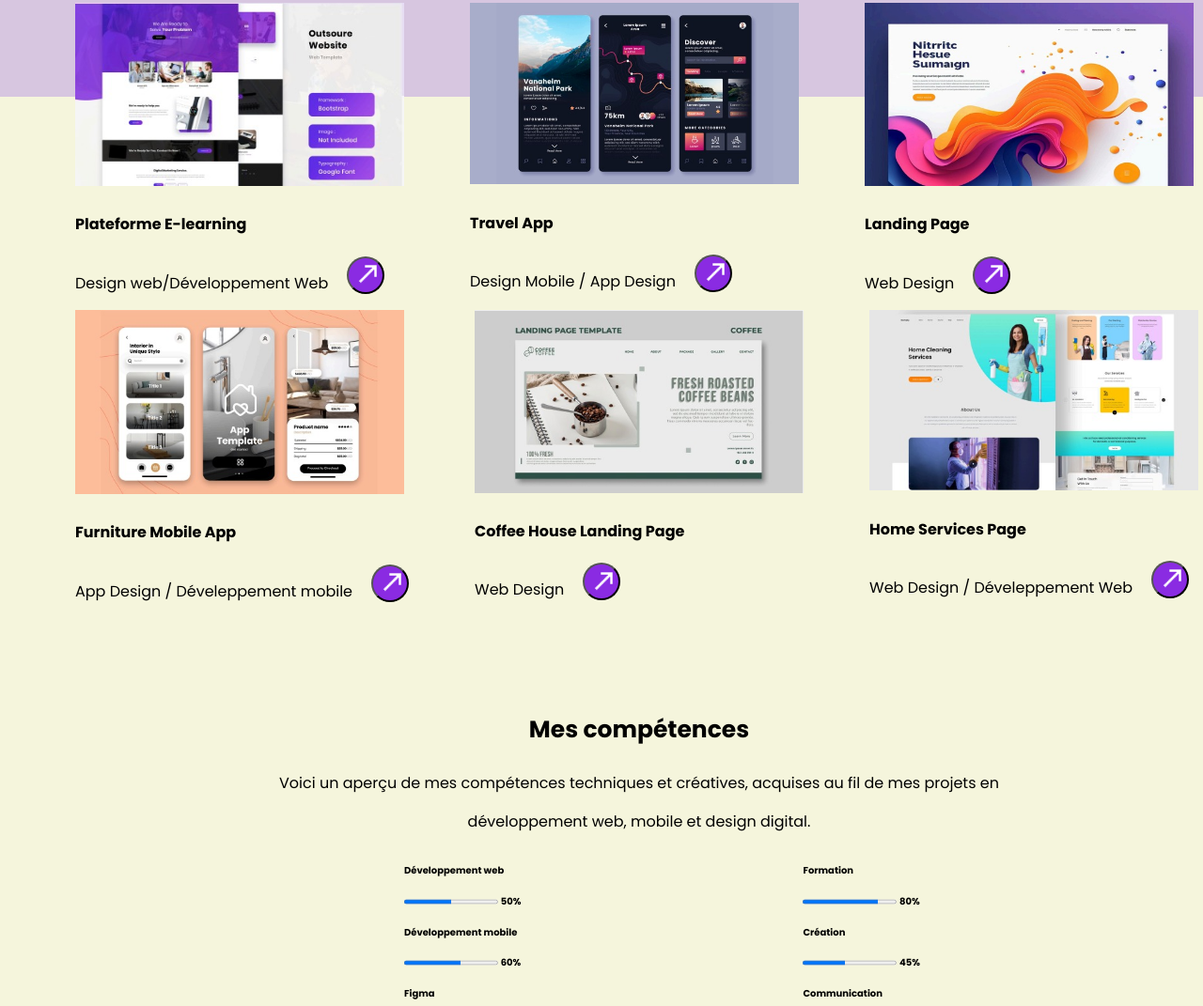
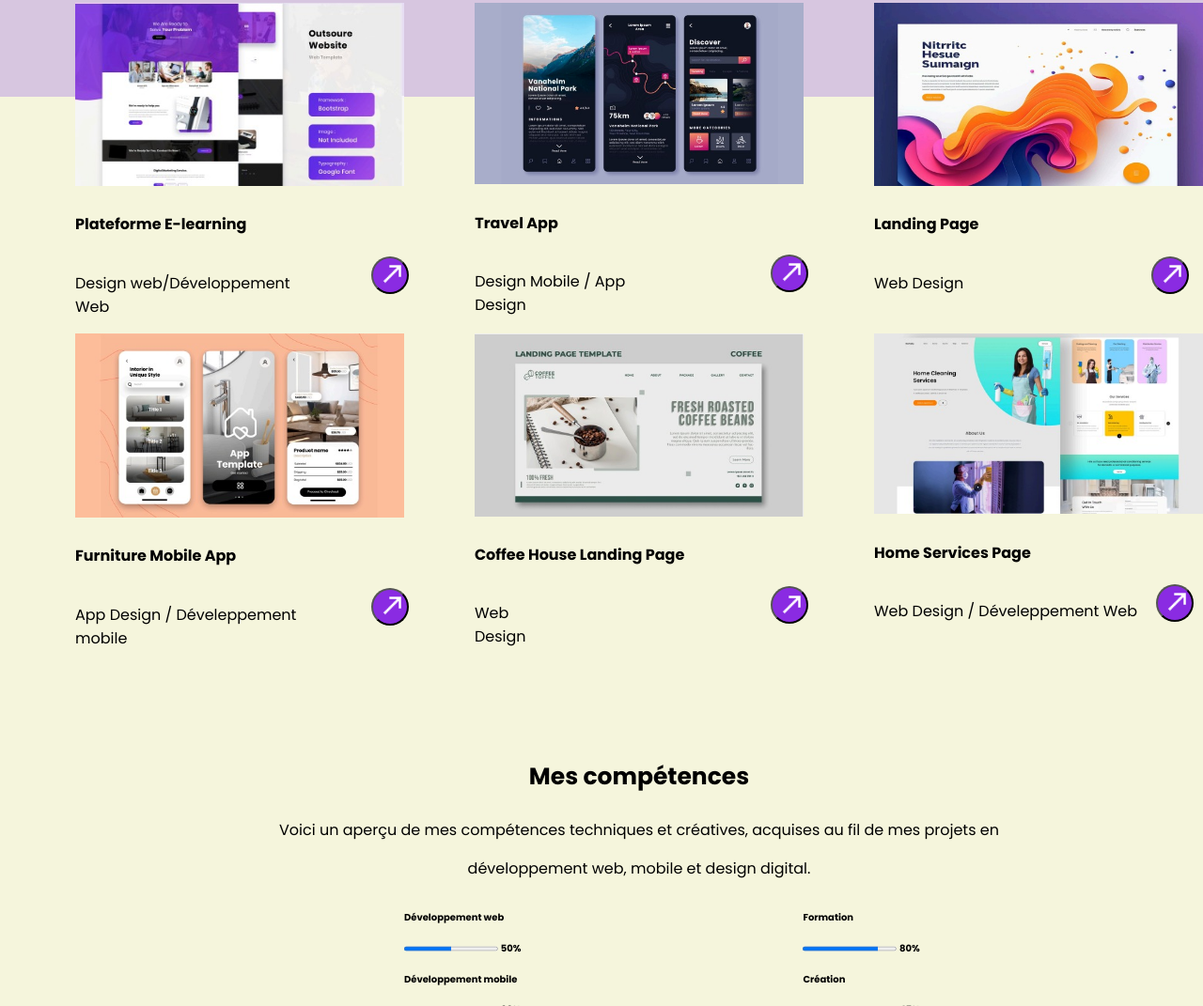
Before and after one commit to Maruisbg/Mon-Portfolio, a plain HTML site: page index.html in a window 1280 px wide. Shown: the part 1577-2648 px from the top of the page at 94% size. Drawn offline with Linux system fonts and the light colour scheme.

Commit message:
all modification

```diff
--- a/css/portfolio1.css
+++ b/css/portfolio1.css
@@ -244,6 +244,22 @@ span{
     background-color: blueviolet;
 }
 
+#but3{
+    margin-left: 200px;
+}
+
+#but2{
+    margin-left: 180px;
+}
+
+#but1{
+    margin-left: 90px;
+}
+
+#but4{
+    margin-left: 40px;
+}
+
 
 /* Mes compétences */
 .compétences{
--- a/index.html
+++ b/index.html
@@ -135,7 +135,7 @@
             <h4 class="classe-h4">Plateforme E-learning</h4>
             <section class="img-but">
                 <p>Design web/Développement Web</p>
-                <button class="cercle-fleche"><img src="./image/1e.png" alt=""width="30px" height="30px"></button>
+                <button class="cercle-fleche" id="but4"><img src="./image/1e.png" alt=""width="30px" height="30px"></button>
             </section>
         </div>
         <div>
@@ -143,7 +143,7 @@
             <h4 class="classe-h4">Travel App</h4>
             <section class="img-but">
                 <p>Design Mobile / App Design</p>
-                <button class="cercle-fleche"><img src="./image/1e.png" alt="" width="30px" height="30px"></button>
+                <button class="cercle-fleche" id="but1"><img src="./image/1e.png" alt="" width="30px" height="30px"></button>
             </section>
         </div>
         <div>
@@ -151,7 +151,7 @@
             <h4 class="classe-h4">Landing Page</h4>
             <section class="img-but">
                 <p>Web Design</p>
-                <button class="cercle-fleche"><img src="./image/1e.png" alt=""width="30px" height="30px"></button>
+                <button class="cercle-fleche" id="but2"><img src="./image/1e.png" alt=""width="30px" height="30px"></button>
             </section>
         </div>
     </section>
@@ -169,7 +169,7 @@
             <h4 class="classe-h4">Coffee House Landing Page</h4>
             <section class="img-but">
                 <p>Web Design</p>
-                <button class="cercle-fleche"><img src="./image/1e.png" alt="" width="30px" height="30px"></button>
+                <button class="cercle-fleche" id="but3"><img src="./image/1e.png" alt="" width="30px" height="30px"></button>
             </section>
         </div>
         <div>
```
